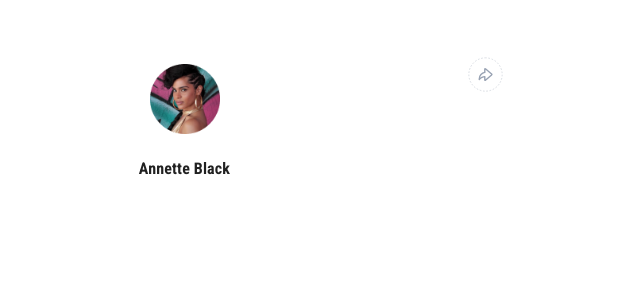
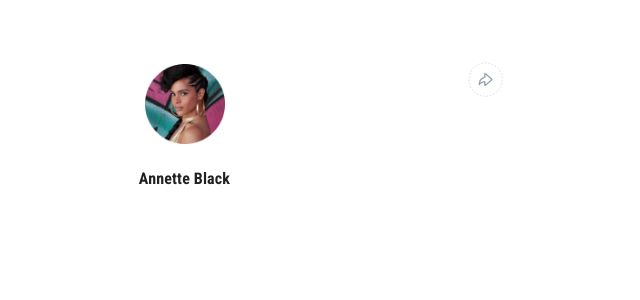
Before and after one commit to boiOctave/hngsocialtree, a React (Create React App) app: page / in a window 1280 px wide. Shown: the top 300 px of the page, without its empty margins (430-1070 px from the left). Built offline with nearby package versions, Linux system fonts and the light colour scheme; a web font is replaced by a local one.

Commit message:
adjusted profile image size

```diff
--- a/src/components/Header/Header.css
+++ b/src/components/Header/Header.css
@@ -2,8 +2,8 @@
     position: relative;
 }
 .profile__img {
-    width: 70px;
-    height: 70px;
+    width: 80px;
+    height: 80px;
     cursor: pointer;
 }
 /* .profile__img-container::after {
@@ -34,8 +34,8 @@
     top: 0;
     left: 0;
     content: '';
-    width: 70px;
-    height: 70px;
+    width: 80px;
+    height: 80px;
     border-radius: 50%;
     cursor: pointer;
     background-color: rgba(52, 64, 84, 0.6);
```
